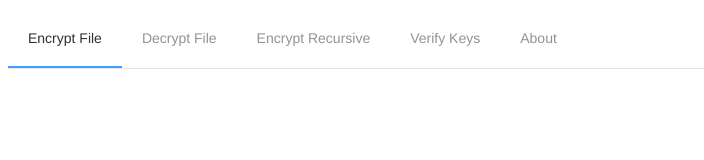
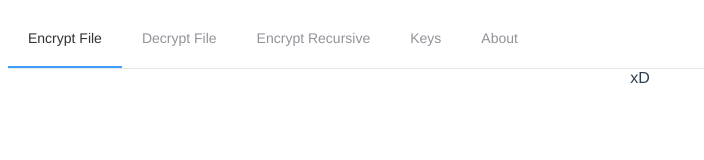
Before and after one commit to JakubK/FileEncrypt, a Vue app: page /keys in a window 1280 px wide. Shown: the top 160 px of the page, without its empty margins (0-704 px from the left). Built offline with nearby package versions, Linux system fonts and the light colour scheme.

Commit message:
Create and register Keys view

```diff
--- a/src/App.vue
+++ b/src/App.vue
@@ -4,7 +4,7 @@
       <el-menu-item index="/">Encrypt File</el-menu-item>
       <el-menu-item index="/decrypt">Decrypt File</el-menu-item>
       <el-menu-item index="3">Encrypt Recursive</el-menu-item>
-      <el-menu-item index="4">Verify Keys</el-menu-item>
+      <el-menu-item index="/keys">Keys</el-menu-item>
       <el-menu-item index="/about">About</el-menu-item>
     </el-menu>
     <router-view />
--- a/src/router/index.js
+++ b/src/router/index.js
@@ -2,6 +2,7 @@ import Vue from "vue";
 import VueRouter from "vue-router";
 import EncryptFile from "../views/EncryptFile.vue";
 import DecryptFile from "../views/DecryptFile.vue";
+import Keys from "../views/Keys.vue";
 
 Vue.use(VueRouter);
 
@@ -15,6 +16,11 @@ const routes = [
     path: "/decrypt",
     name: "DecryptFile",
     component: DecryptFile,
+  },
+  {
+    path: "/keys",
+    name: "Keys",
+    component: Keys
   },
   {
     path: "/about",
--- /dev/null
+++ b/src/views/Keys.vue
@@ -0,0 +1,8 @@
+<template>
+  <div>xD</div>
+</template>
+<script>
+export default {
+  name: "Keys",
+};
+</script>
```
